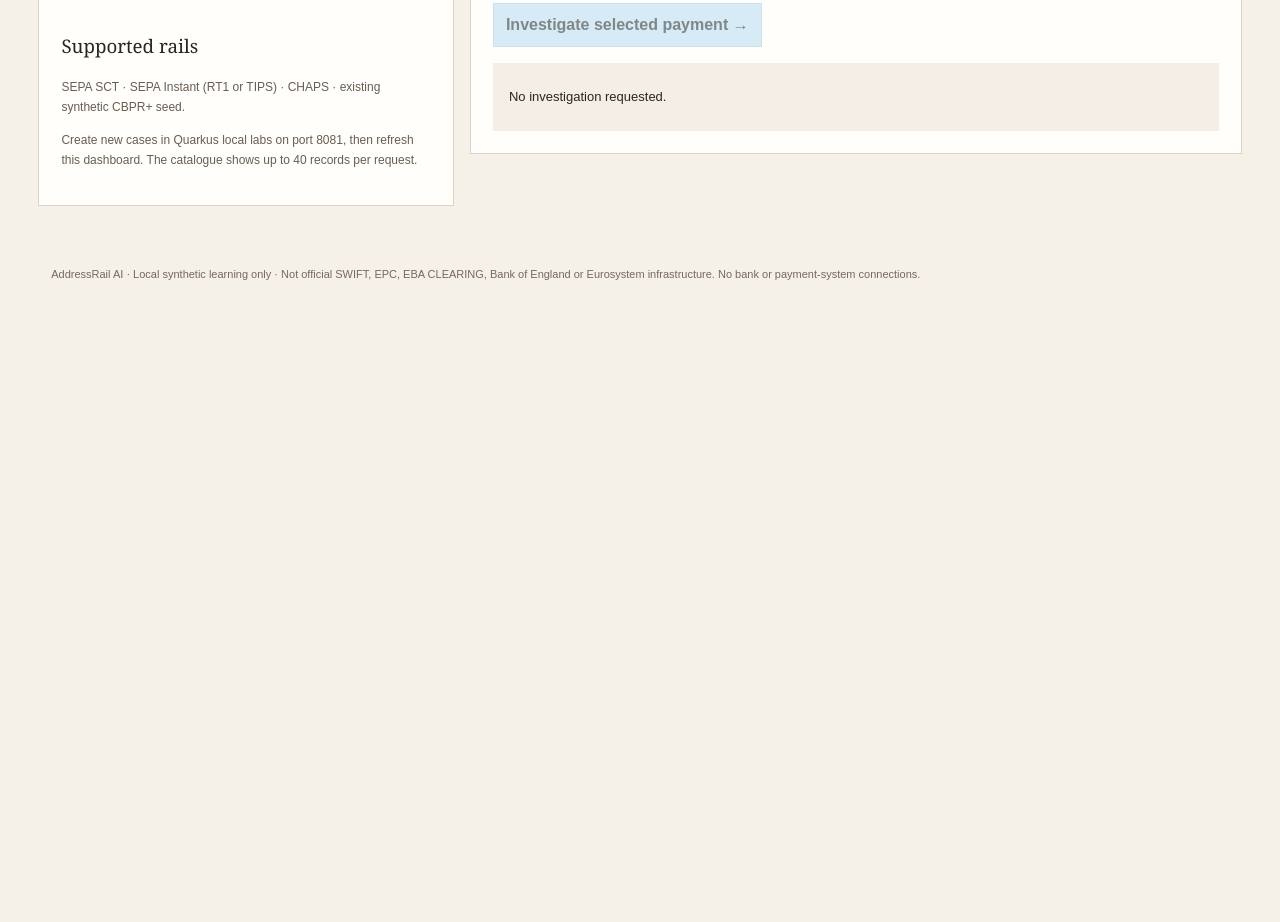
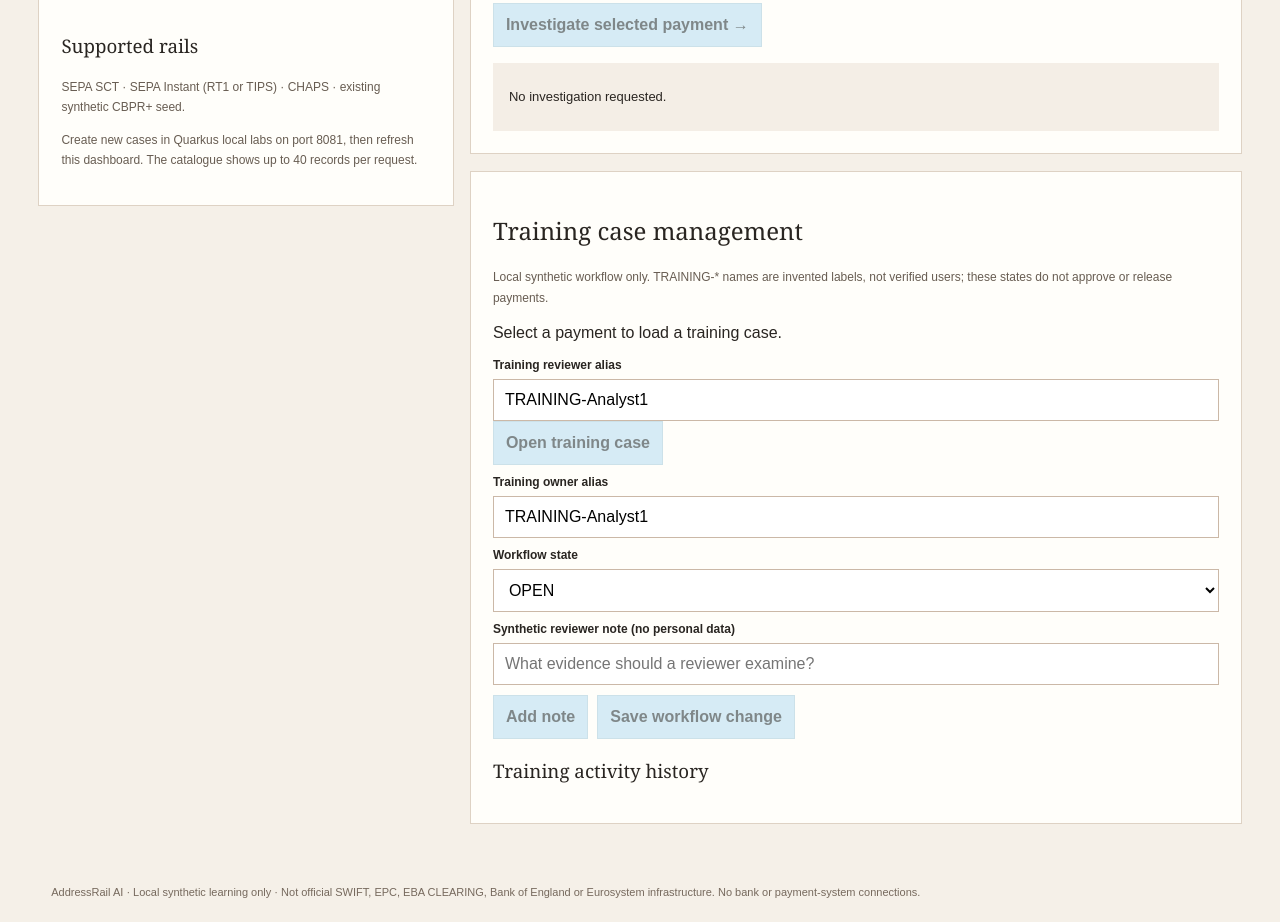
Before and after one commit to DhanapalKulanthaivel23/addressrail-ai, a plain HTML site: page ai-agents/investigation/dashboard.html in a window 1280 px wide. Shown: the part 734-1656 px from the top of the page. Before the commit the page ends 1037 px from the top, so only its background shows below. Drawn offline with Linux system fonts and the light colour scheme; no server answers.

Commit message:
Add training ownership, notes, workflow state and history controls to dashboard

```diff
--- a/ai-agents/investigation/dashboard.html
+++ b/ai-agents/investigation/dashboard.html
@@ -31,6 +31,23 @@ pre{white-space:pre-wrap;word-break:break-word;background:#f6eee4;padding:13px;f
 <div class="card"><h3>Supported rails</h3><p class="muted">SEPA SCT · SEPA Instant (RT1 or TIPS) · CHAPS · existing synthetic CBPR+ seed.</p><p class="muted">Create new cases in Quarkus local labs on port 8081, then refresh this dashboard. The catalogue shows up to 40 records per request.</p></div></section>
 <section><div class="card"><h2 id="detail-title">Select a payment</h2><div id="metadata" class="muted">Choose a case to view its event history.</div><h3>Chronological evidence</h3><div id="timeline" aria-live="polite"></div><p class="muted">These events are synthetic records, not authoritative scheme data.</p></div>
 <div class="card"><h2>Agentic investigation</h2><p class="muted">LangGraph retrieves status and events again, validates provenance and returns evidence-grounded findings. Gemini is optional and cannot modify statuses or approve payment actions.</p>
-<button id="investigate" disabled type="button">Investigate selected payment →</button><p id="agent-state" role="status"></p><div id="agent-panel" aria-live="polite"><p>No investigation requested.</p></div></div></section></div>
+<button id="investigate" disabled type="button">Investigate selected payment →</button><p id="agent-state" role="status"></p><div id="agent-panel" aria-live="polite"><p>No investigation requested.</p></div></div>
+<div class="card" id="workflow-card">
+<h2>Training case management</h2>
+<p class="muted">Local synthetic workflow only. TRAINING-* names are invented labels, not verified users; these states do not approve or release payments.</p>
+<p id="workflow-state" role="status">Select a payment to load a training case.</p>
+<label for="training-actor">Training reviewer alias</label>
+<input id="training-actor" value="TRAINING-Analyst1" maxlength="57">
+<button id="open-workflow" type="button" disabled>Open training case</button>
+<div id="workflow-details"></div>
+<label for="training-owner">Training owner alias</label>
+<input id="training-owner" value="TRAINING-Analyst1" maxlength="57">
+<label for="training-state-select">Workflow state</label>
+<select id="training-state-select"><option>OPEN</option><option>IN_REVIEW</option><option>ESCALATED</option><option>CLOSED</option></select>
+<label for="training-note">Synthetic reviewer note (no personal data)</label>
+<input id="training-note" maxlength="500" placeholder="What evidence should a reviewer examine?">
+<div class="row"><button id="add-workflow-note" type="button" disabled>Add note</button><button id="save-workflow" type="button" disabled>Save workflow change</button></div>
+<h3>Training activity history</h3><div id="workflow-history"></div>
+</div></section></div>
 </main><footer>AddressRail AI · Local synthetic learning only · Not official SWIFT, EPC, EBA CLEARING, Bank of England or Eurosystem infrastructure. No bank or payment-system connections.</footer>
 <script src="/dashboard.js" defer></script></body></html>
```
